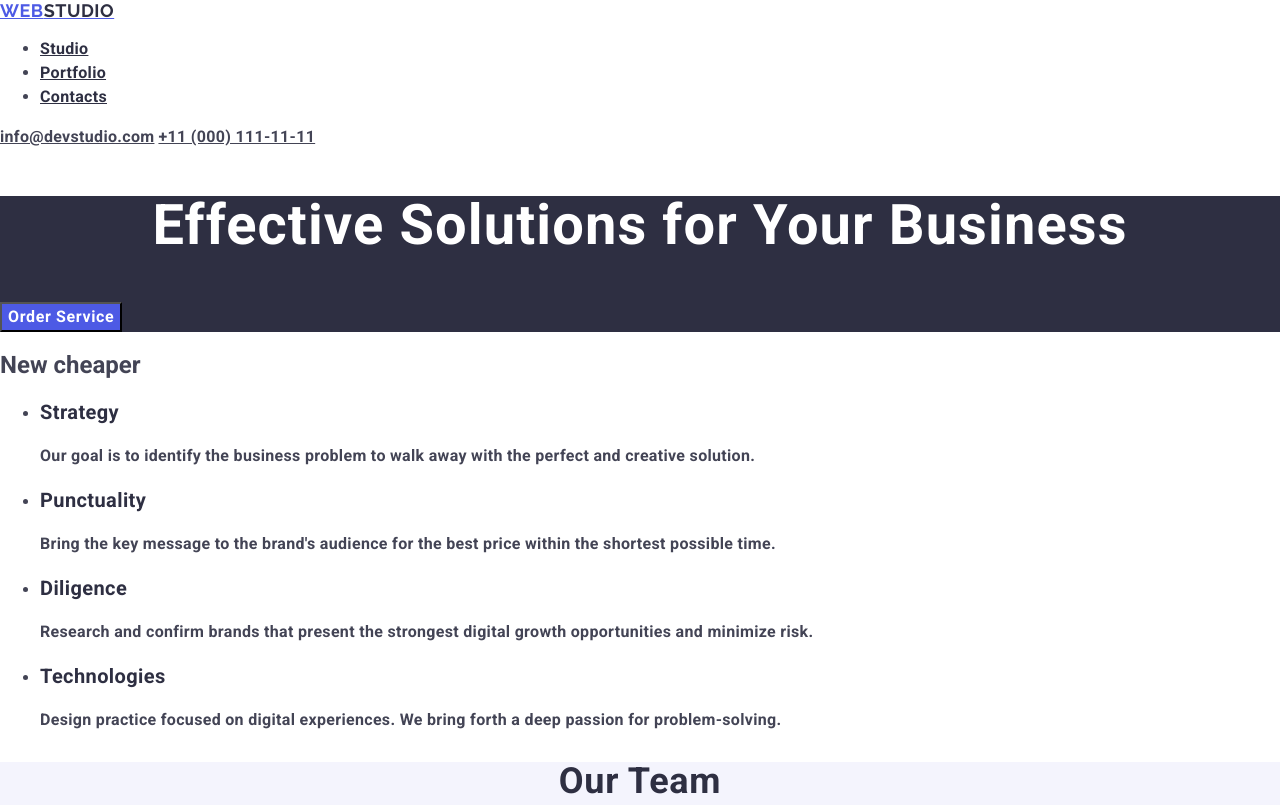
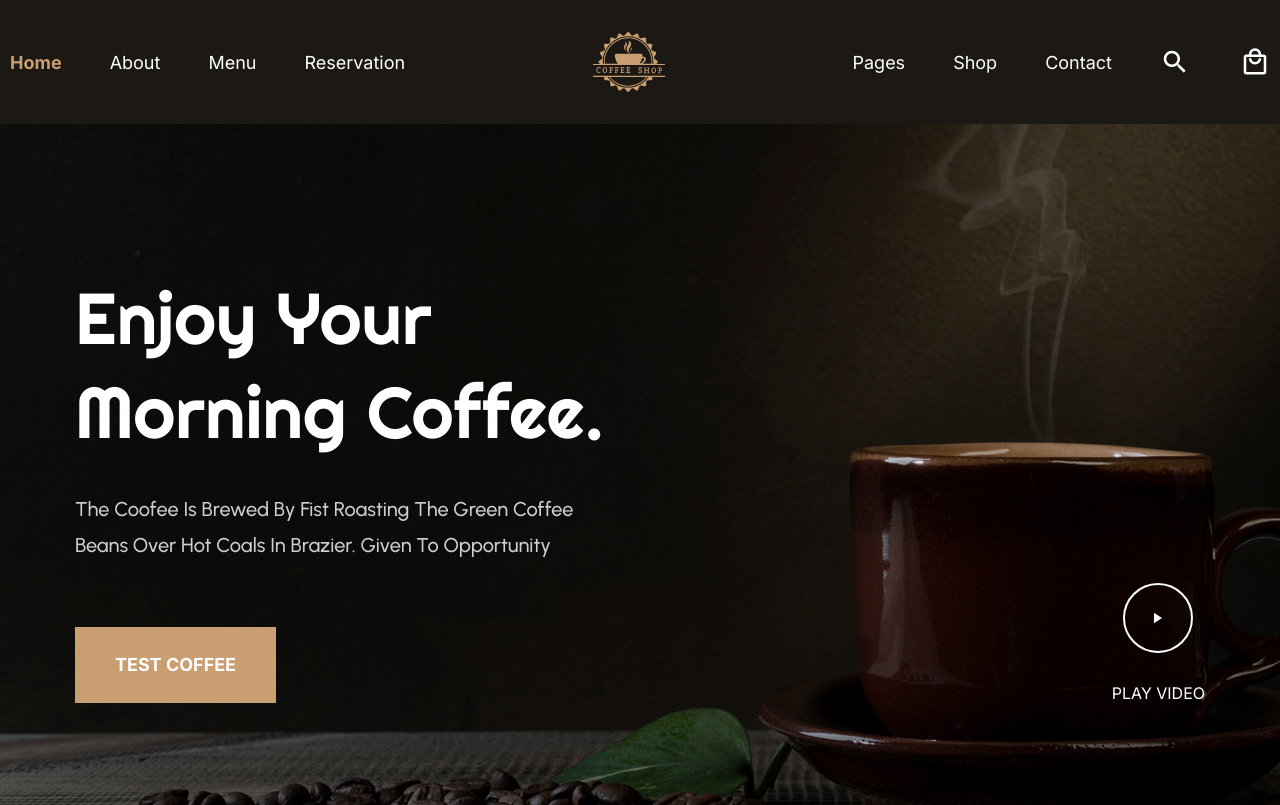
Before and after one commit to Luda0602/pppppp, a plain HTML site: page index.html in a window 1280 px wide. Shown: the top 805 px of the page. Drawn offline with nearby package versions, Linux system fonts and the light colour scheme.

Commit message:
finished tacks

```diff
--- a/index.html
+++ b/index.html
@@ -3,158 +3,97 @@
   <head>
     <meta charset="UTF-8" />
     <meta name="viewport" content="width=device-width, initial-scale=1.0" />
-    <title>Document</title>
-    <link rel="preconnect" href="https://fonts.googleapis.com" />
-    <link rel="preconnect" href="https://fonts.gstatic.com" crossorigin />
+    <title>Coffeee Shop</title>
     <link
-      href="https://fonts.googleapis.com/css2?family=Raleway:ital,wght@0,100..900;1,100..900&family=Roboto:ital,wght@0,700;1,700&display=swap"
       rel="stylesheet"
+      href="https://fonts.googleapis.com/css2?family=Material+Icons+Outlined"
     />
-  <link rel="stylesheet" href="https://cdnjs.cloudflare.com/ajax/libs/modern-normalize/3.0.1/modern-normalize.min.css"/>
     <link rel="stylesheet" href="./styles.css" />
   </head>
   <body>
-    <header>
-      <nav>
-        <a href="./index.html" class="logo"
-          >Web<span class="logo_accent">Studio</span></a
-        >
+    <header id="header-section">
+      <div class="container container-header">
+        <div class="header">
+          <nav class="nav-main">
+            <ul class="nav-main__list">
+              <li class="nav-main__item">
+                <a class="nav-main__link nav-main__link_selected" href="#"
+                  >Home</a
+                >
+              </li>
 
-        <ul>
-          <li><a href="" class="header_nav_link">Studio</a></li>
-          <li><a href="" class="header_nav_link">Portfolio</a></li>
-          <li><a href="" class="header_nav_link">Contacts</a></li>
-        </ul>
-      </nav>
-      <address class="header_address">
-        <a href="mailto:info@devstudio.com" class="header_address_link"
-          >info@devstudio.com</a
-        >
-        <a href="tel:+110001111111" class="header_address_link"
-          >+11 (000) 111-11-11</a
-        >
-      </address>
+              <li class="nav-main__item">
+                <a class="nav-main__link" href="#">About</a>
+              </li>
+
+              <li class="nav-main__item">
+                <a class="nav-main__link" href="#">Menu</a>
+              </li>
+
+              <li class="nav-main__item">
+                <a class="nav-main__link" href="#">Reservation</a>
+              </li>
+            </ul>
+            <img class="header__logo" src="./logo.svg" alt="#" />
+            <ul class="nav-main__list">
+              <li class="nav-main__item">
+                <a class="nav-main__link" href="#">Pages</a>
+              </li>
+
+              <li class="nav-main__item">
+                <a class="nav-main__link" href="#">Shop</a>
+              </li>
+
+              <li class="nav-main__item">
+                <a class="nav-main__link" href="#">Contact</a>
+              </li>
+            </ul>
+          </nav>
+          <div class="header-action">
+            <button class="header-action__search material-icons-outlined">
+              search
+            </button>
+            <button class="header-action__search__cart material-icons-outlined">
+              local_mall
+            </button>
+          </div>
+        </div>
+      </div>
     </header>
     <main>
-      <section class="hero_section">
-        <h1 class="hero_section-title">
-          Effective Solutions for Your Business
-        </h1>
-        <button type="button" class="hero_section-btn">Order Service</button>
+      <section id="banner-section">
+        <div class="container">
+          <div class="banner">
+            <div class="banner-info">
+              <h2 class="banner-header">Enjoy Your Morning Coffee.</h2>
+              <p class="banner-text">
+                The coofee is brewed by fist roasting the green coffee beans
+                over hot coals in brazier. given to Opportunity
+              </p>
+              <button class="banner_btn btn-primary">Test Coffee</button>
+            </div>
+            <button class="banner-video__btn">Play video</button>
+          </div>
+        </div>
       </section>
-      <section>
-        <h2>New cheaper</h2>
-        <ul>
-          <li class="">
-            <h3 class="second_section-title">Strategy</h3>
-            <p class="second_section-desc">
-              Our goal is to identify the business problem to walk away with the
-              perfect and creative solution.
-            </p>
-          </li>
-          <li>
-            <h3 class="second_section-title">Punctuality</h3>
-            <p class="second_section-desc">
-              Bring the key message to the brand's audience for the best price
-              within the shortest possible time.
-            </p>
-          </li>
-          <li>
-            <h3 class="second_section-title">Diligence</h3>
-            <p class="second_section-desc">
-              Research and confirm brands that present the strongest digital
-              growth opportunities and minimize risk.
-            </p>
-          </li>
-          <li>
-            <h3 class="second_section-title">Technologies</h3>
-            <p class="second_section-desc">
-              Design practice focused on digital experiences. We bring forth a
-              deep passion for problem-solving.
-            </p>
-          </li>
-        </ul>
-      </section>
-      <section class="third_section">
-        <h2 class="third_section-title">Our Team</h2>
-        <ul>
-          <li class="third_section-card">
-            <img
-              src="./images/mark.webp"
-              alt="Product Designer"
-              width="264"
-            />
-            <h3 class="third_section-card-title">Mark Guerrero</h3>
-            <p class="third_section-card">Product Designer</p>
-          </li>
-          <li>
-            <img
-              srcset="./images/tom.webp"
-              alt="Frontend Developer"
-              width="264"
-            />
-            <h3 class="third_section-card-title">Tom Ford</h3>
-            <p class="third_section-card">Frontend Developer</p>
-          </li>
-          <li>
-            <img srcset="./images/camila.webp" alt="Marketing" width="264" />
-            <h3 class="third_section-card-title">Camila Garcia</h3>
-            <p class="third_section-card">Marketing</p>
-          </li>
-          <li>
-            <img srcset="./images/daniel.webp" alt="UI Designer" width="264" />
-            <h3 class="third_section-card-title">Daniel Wilson</h3>
-            <p class="third_section-card">UI Designer</p>
-          </li>
-        </ul>
-      </section>
-      <section class="fourth_section">
-        <h2 class="fourth_section-title_main"></h2>
-        <ul>
-          <li>
-            <img src="./images/app.webp" alt="app" width="360" />
-            <h3 class="fourth_section-title">Banking App</h3>
-            <p class="fourth_section-desc">App</p>
+      <div class="container">
+        <ol class="features section-main">
+          <li class="features__item">
+            <span class="features__item_dark">01</span>Best Coffee Flavour
+            <img class="features__img" src="./features-1.jpg" alt="#" />
           </li>
 
-          <li>
-            <img src="./images/payment.webp" alt="payment" width="360" />
-            <h3 class="fourth_section-title">Cashless Payment</h3>
-            <p class="fourth_section-desc">Marketing</p>
+           <li class="features__item">
+            <span class="features__item_dark">02</span>Place to get lost
+            <img class="features__img" src="./features-2.jpg" alt="#" />
           </li>
 
-           <li>
-            <img src="./images/medition.webp" alt="medition" width="360" />
-            <h3 class="fourth_section-title">Meditation App</h3>
-            <p class="fourth_section-desc">App</p>
+           <li class="features__item">
+            <span class="features__item_dark">03</span>Proper roesting
+            <img class="features__img" src="./features-3.jpg" alt="#" />
           </li>
-
-           <li>
-            <img src="./images/taxi.webp" alt="taxi" width="360" />
-            <h3 class="fourth_section-title">Taxi Service</h3>
-            <p class="fourth_section-desc">Marketing</p>
-          </li>
-
-          <li>
-            <img src="./images/screen.webp" alt="screen" width="360" />
-            <h3 class="fourth_section-title">Screen Illustrations</h3>
-            <p class="fourth_section-desc">Design</p>
-          </li>
-
-           <li>
-            <img src="./images/courses.webp" alt="Marketing" width="360" />
-            <h3 class="fourth_section-title">Online Courses</h3>
-            <p class="fourth_section-desc">Marketing</p>
-          </li>
-        </ul>
-      </section>
+        </ol>
+      </div>
     </main>
-    <footer class="footer">
-      <a href="./index.html" class="footer_logo">Web<span class="footer_logo-accent">Studio</span>Studio</a>
-      <p class="footer_desc">
-        Increase the flow of customers and sales for your business with digital
-        marketing & growth solutions.
-      </p>
-    </footer>
   </body>
 </html>
--- a/styles.css
+++ b/styles.css
@@ -1,151 +1,181 @@
+@import url("https://fonts.googleapis.com/css2?family=Inter:ital,opsz,wght@0,14..32,100..900;1,14..32,100..900&family=Righteous&family=Urbanist:ital,wght@0,500;1,500&display=swap");
+/* Скидаєм за замовчуванням налаштування */
+* {
+  margin: 0;
+  padding: 0;
+  box-sizing: border-box;
+}
 body {
-    font-family: "Roboto", sans-serif;
-    color: #434455;
-     background-color:#FFFFFF;
+  color: #ffffff;
+  background-color: #14110e;
+  font:
+    500 16px/28px 'Urbanist',
+    Arial,
+    Helvetica,
+    sans-serif;
 }
-
-.logo {
-    font-family: "Raleway", sans-serif;
-     font-weight: 700;
-     font-size: 18px;
-     line-height: 1.17;
-     letter-spacing: 0.03em;
-     text-transform: uppercase;
-     color:#4d5ae5;
+/* посилання хай наслідує свого батька */
+a {
+  color: inherit;
+  text-decoration: none;
+  transition: 0.4s;
 }
-.logo_accent {
-    color: #2e2f42 ;
+ul li,
+ol li {
+  list-style-type: none;
 }
-.header_nav_link {
-    font-weight: 500;
-    font-size: 16px;
-    line-height: 1.5;
-    letter-spacing: 0.02em;
-    color: #2e2f42;
+/* щоб зображення не вилазило за межі батька */
+img {
+    max-width: 100%;
+    max-height: 100%;
 }
-.header_nav_link:hover ,
-.header_nav_link:focus {
-   color: #404bbf;
+button {
+    display: block;
+    border: none;
+    color: inherit;
+    font: inherit;
+    transition: .4s;
+    cursor: pointer;
+    /* transparent означає що кнопка немає власного фону */
+    background-color: transparent;
 }
-.header_address {
-    font-style: normal
+.btn-primary {
+    font:
+    700 18px/28px 'Inter',Arial,Helvetica,sans-serif;
+    background-color: #C99E71;
+    padding: 20px 36px;
+    text-transform: uppercase;
+    text-align: center;
 }
-.header_address_link {
-    font-size: 16px;
-    line-height: 1.5;
-    letter-spacing: 0.02em;
-    color: #434455;
+.btn-primary:hover{
+    background-color: #bd864c;
 }
-.header_address_link:hover,
-.header_address_link:focus {
-    color: #404bbf;
+.container {
+    max-width: 1340px;
+    margin: 0 auto;
+       padding: 0 75px;
 }
-.hero_section {
-    background-color: #2e2f42;
-}
-.hero_section-title {
-    font-size: 56px;
-    line-height: 1.07;
-    text-align: center;
-    letter-spacing: 0.02em;
-    color: #ffffff;
-}
-.hero_section-btn {
-    background-color: #4D5AE5;
-    font-family: "Roboto", sans-serif;
-    font-weight: 500;
-    font-size: 16px;
-    line-height: 1.5;
-    letter-spacing: 0.04em;
-    color: #ffffff;
-    cursor: pointer
-}
-.hero_section-btn:hover,
-.hero_section-btn:focus {
-    background-color: #404BBF;
-}
-/* section 2 */
-.second_section-title {
-    font-weight: 500;
-    font-size: 20px;
-    line-height: 1.2;
-    letter-spacing: 0.02em;
-    color: #2e2f42;
-}
-.second_section-desc {
-    font-size: 16px;
-    line-height: 1.5;
-    letter-spacing: 0.02em;
-    color: #434455;
-}
-.third_section {
-  background-color: #F4F4FD;
-}
-.third_section-title {
-    font-size: 36px;
-    line-height: 1.11;
-    text-align: center;
-    letter-spacing: 0.02em;
-    text-transform: capitalize;
-    color: #2e2f42;
-}
-.third_section-card {
-    background-color: #FFFFFF;
+.container-header {
+     padding: 0 10px;
 
 }
-.third_section-card-title {
-    font-weight: 500;
+.section-main {
+    padding-bottom: 140px;
+}
+/* Header */
+#header-section {
+    padding: 32px 0;
+    background-color: #1C1814;
+}
+.header,
+.nav-main,
+.nav-main__list,
+.header-action {
+    display: flex;
+    justify-content: space-between;
+    align-items: center;
+}
+.nav-main {
+    flex-grow: 1;
+}
+.nav-main__list {
+    font:
+    400 18px 'Inter',
+    Arial,
+    Helvetica,
+    sans-serif;
+    gap: 48px;
+}
+.nav-main__link_selected {
+    color: #C99E71;
+    font-weight: 700;
+    /* Елемент не сигналізує про клікабельність */
+    cursor: default;
+}
+.nav-main__link:hover,
+.header-action__search:hover,
+.header-action__search__cart:hover {
+     color: #C99E71;
+}
+.header__logo {
+    width: 72px;
+    height: 60px;
+}
+.header-action {
+gap: 50px;
+margin-left: 48px;
+}
+/* 1 варіант */
+/* .header-action .header-action__search,
+.header-action  .header-action__search__cart {
+    font-size: 30px;
+} */
+/* 2 варіант */
+.header-action__search,
+.header-action__search__cart {
+     font-size: 30px;
+}
+/* section 1 */
+#banner-section {
+    background: url(./banner.jpg) 50% 0%/cover no-repeat;
+}
+.banner {
+    display: flex;
+    justify-content: space-between;
+    padding: 147px 0 158px;
+}
+.banner-info {
+    max-width: 530px;
+}
+.banner-header {
+font: 500 72px/94px 'Righteous',cursive;
+}
+.banner-text {
+    margin: 32px 0 64px;
     font-size: 20px;
-    line-height: 1.2;
-    letter-spacing: 0.02em;
-    color: #2e2f42;
+    line-height: 36px;
+    opacity:0.8;
+    text-transform: capitalize;
 }
-.third_section-card {
-    font-size: 16px;
-    line-height: 1.5;
-    letter-spacing: 0.02em;
-    color: #434455;
+.banner_btn {
+    padding: 24px 40px;
 }
-/* 4 */
-.fourth_section-title_main{
-     font-size: 36px;
-      line-height: 1.11;
-      text-align: center;
-      letter-spacing: 0.02em;
-      text-transform: capitalize;
-      color: #2e2f42;
+.banner-video__btn {
+    position: relative;
+    display: flex;
+    align-items: flex-end;
+    height: 120px;
+    align-self: flex-end;
+     text-transform: uppercase;
+     font: 400 16px 'Inter',Arial,Helvetica,sans-serif;
 }
-.fourth_section-title {
-    font-weight: 500;
-    font-size: 20px;
-    line-height: 1.2;
-    letter-spacing: 0.02em;
-    color: #2e2f42;
+.banner-video__btn:hover {
+    color:#C99E71;
 }
-.fourth_section-desc {
-     font-size: 16px;
-     line-height: 1.5;
-     letter-spacing: 0.02em;
-     color: #434455;
+.banner-video__btn::before {
+    position: absolute;
+    content: '';
+    top: 0;
+    left: 50%;
+    width: 66px;
+    height: 66px;
+    border: 2px solid #fff;
+    border-radius: 50%;
+    background: url(./play.svg) 50%/14px 18px no-repeat;
+ transform: translateX(-50%);
+
 }
-.footer {
-    background-color: #2e2f42;
+/* Features */
+.features {
+    display: flex;
+    justify-content: space-between;
+    gap: 36px;
+padding-top: 140px;
 }
-.footer_logo {
-font-family: "Raleway", sans-serif;
-font-weight: 700;
-font-size: 18px;
-line-height: 1.17;
-letter-spacing: 0.03em;
-text-transform: uppercase;
-color: #4d5ae5;
+.features__item {
+    font: 24px/30px 'Righteous',cursive;
 }
-.footer_logo-accent {
-    color: #f4f4fd;
+.features__item_dark {
+    color: #C99E71;
+    margin-right: 12px;
 }
-
-.footer_desc {
-    line-height: 1.5;
-    color:  #F4F4FD;
-    letter-spacing: 0.02em;
-}
```
Also changed, not shown: banner.jpg (added), features-1.jpg (added), features-2.jpg (added), features-3.jpg (added), images/app.webp (deleted), images/camila.webp (deleted), images/courses.webp (deleted), images/daniel.webp (deleted), images/mark.webp (deleted), images/medition.webp (deleted), images/payment.webp (deleted), images/screen.webp (deleted), images/taxi.webp (deleted), images/tom.webp (deleted), 2 more files, 1 other file.
